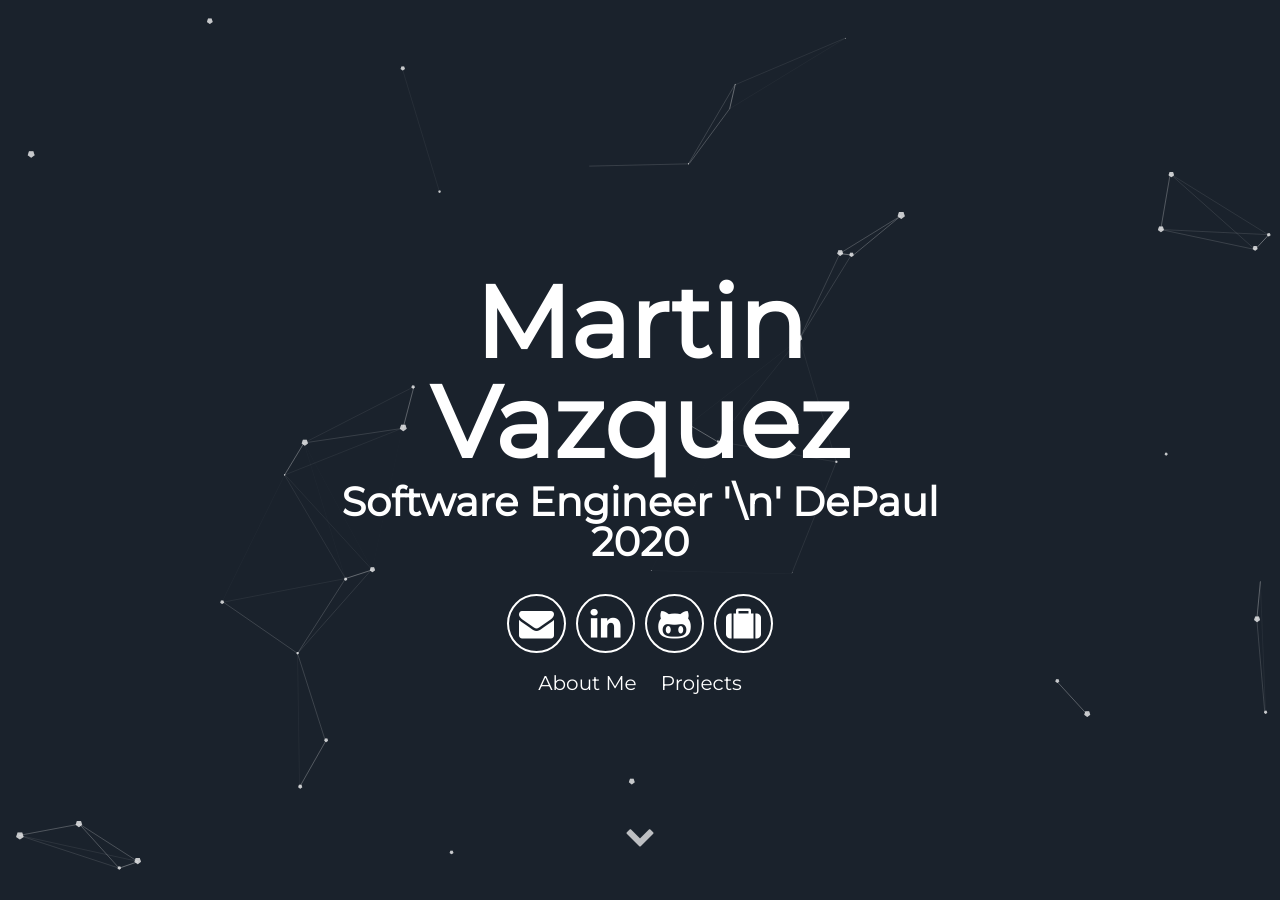
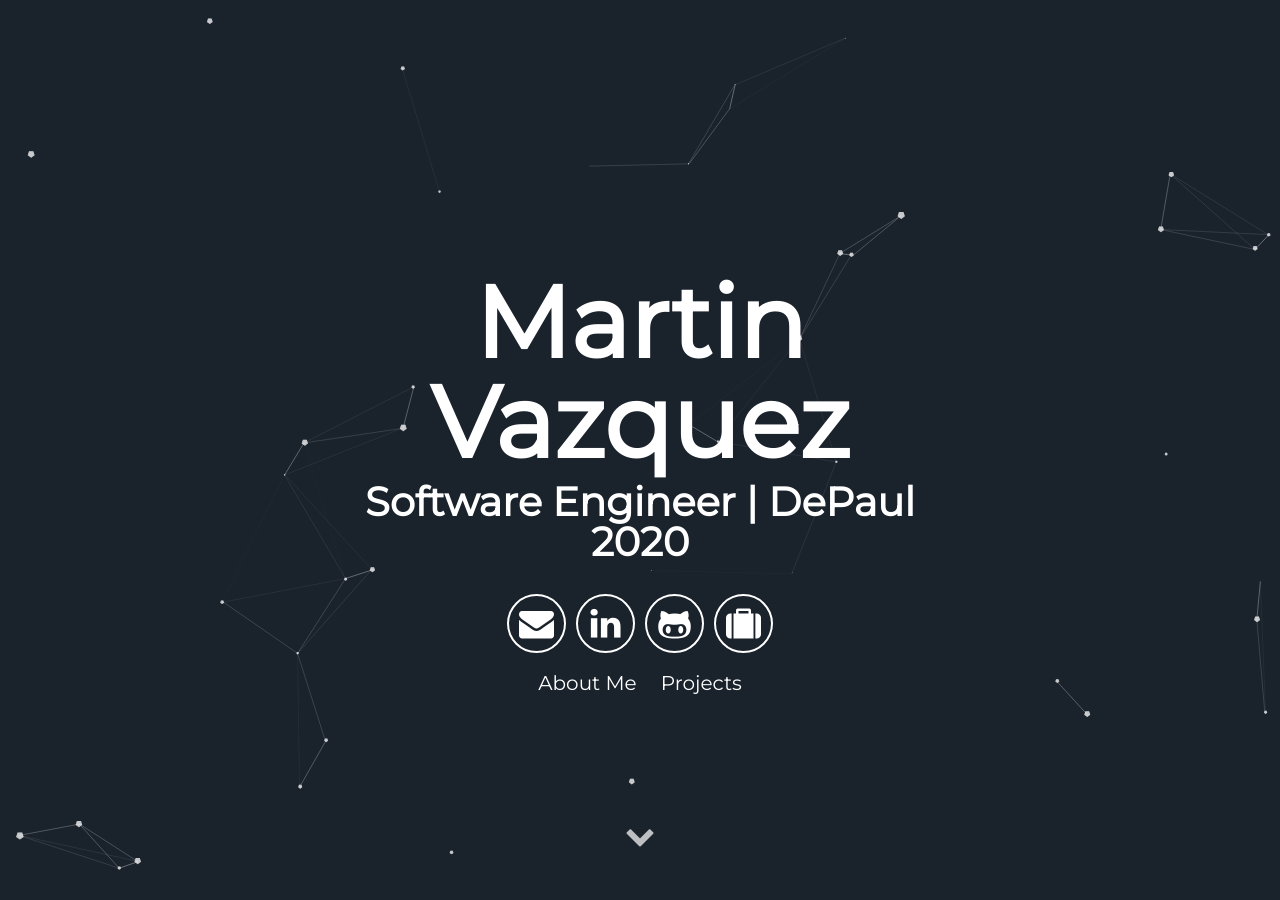
Before and after one commit to mv4z/mv4z.github.io, a Jekyll site: the page built from index.html, in a window 1280 px wide and 900 px high. Built offline with Jekyll 4.4.1, drawn with Linux system fonts in a browser that asks for light colours.

Commit message:
Changed text

```diff
--- a/_config.yml
+++ b/_config.yml
@@ -5,7 +5,7 @@ description: Martin Vazquez | Portfolio
 
 username: Martin Vazquez
 user_description: As I approach the end of my time at DePaul University, I'm looking for any opportunity to apply what I've learned in the classroom to the real world. I thrive in environments where I can make a tangible impact helping others in some way. Being a student in Chicago brings me more opportunities than most, and I'm incredibly thankful to call such a great place my home.
-user_title: Software Engineer '\n' DePaul 2020
+user_title: Software Engineer | DePaul 2020
 
 email: mvazqu37@depaul.edu
 github_username: mv4z
```
